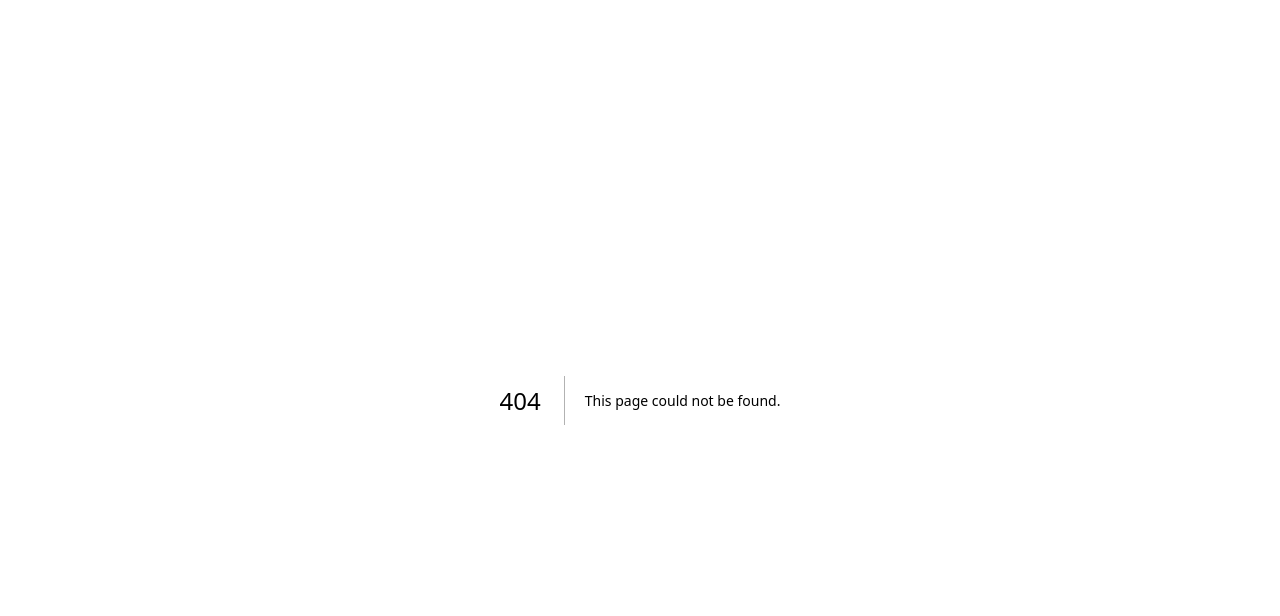
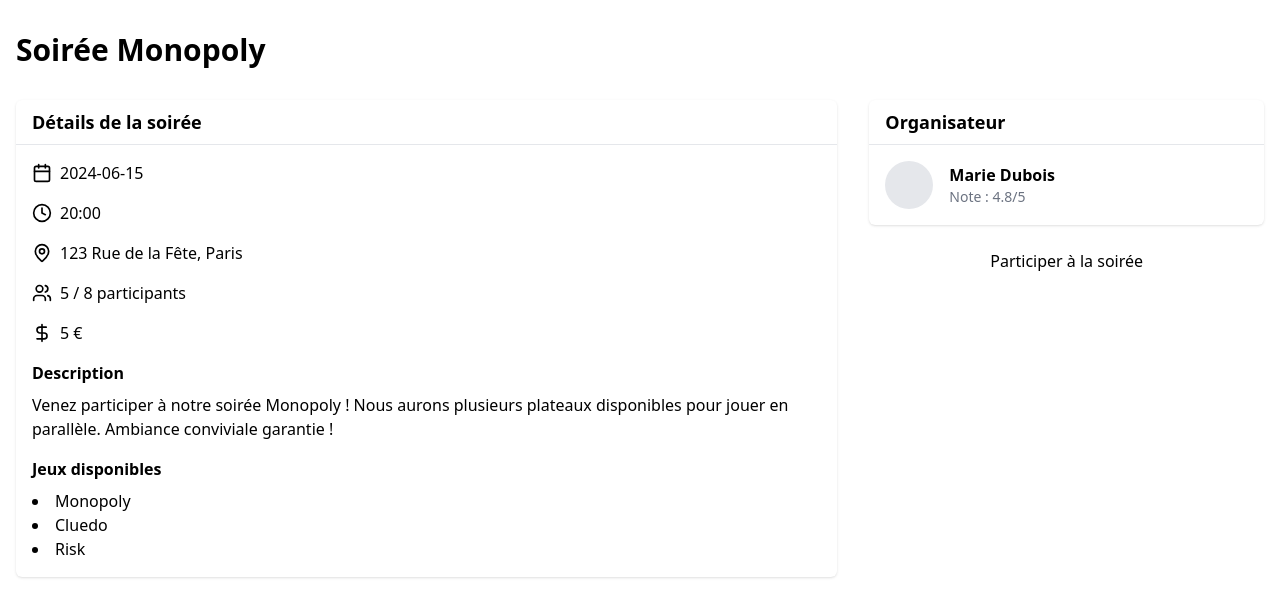
Before and after one commit to ssoumayabenhamadi/frontend, a Next.js app in the folder frontend/: page /partyDetails in a window 1280 px wide. Before the commit this address had no page. Shown: the top 616 px of the page. Built offline with nearby package versions, Linux system fonts and the light colour scheme.

Commit message:
rajouter liste des soirée avec le button details et participer

```diff
--- a/frontend/src/App.js
+++ b/frontend/src/App.js
@@ -6,6 +6,8 @@
 import Signup from "./pages/signup";
 import CreatePartyPage from "./pages/createParty";
 import ProfilePage from "./pages/auth/profile";
+import PartyList from "./pages/listPartys";
+import PartyDetailsPage from "./pages/partyDetails";
 function App() {
     return (
         <div className="App">
@@ -18,6 +20,8 @@
                     <Route path="/signup" element={<Signup />} />
                     <Route path="/createParty" element={<CreatePartyPage />} />
                     <Route path="/auth/profile" element={<ProfilePage />} />
+                    <Route path="/listPartys" element={<PartyList />} />
+                    <Route path="/party/:id" element={<PartyDetailsPage />} />
                 </Routes>
             </Router>
         </div>
--- a/frontend/src/components/layout/header.jsx
+++ b/frontend/src/components/layout/header.jsx
@@ -19,6 +19,9 @@
                 <a href="/createParty" className="text-sm font-medium hover:underline underline-offset-4">
                     Organiser
                 </a>
+                <a href="/listPartys" className="text-sm font-medium hover:underline underline-offset-4">
+                    Liste des soirées
+                </a>
                 <a href="/login" className="text-sm font-medium hover:underline underline-offset-4">
                     Connexion
                 </a>
--- a/frontend/src/components/ui/search.jsx
+++ b/frontend/src/components/ui/search.jsx
@@ -5,7 +5,7 @@
 
     const handleSubmit = (e) => {
         e.preventDefault();
-        onSearch(searchTerm); // Appelle la fonction de recherche passée en prop
+        onSearch(searchTerm);
     };
 
     return (
--- a/frontend/src/pages/FindParty.jsx
+++ b/frontend/src/pages/FindParty.jsx
@@ -41,7 +41,9 @@
         );
         setFilteredParties(results);
     };
-
+    const handleParticipate = (partyId) => {
+        alert(`Vous avez rejoint la soirée avec l'ID : ${partyId}`);
+    };
     return (
         <div className="container mx-auto px-4 py-12">
             <h1 className="text-3xl font-bold mb-8 text-center">Rechercher une soirée</h1>
@@ -64,6 +66,13 @@
                                     <strong>Date :</strong> {party.date}
                                 </p>
                                 <p className="mt-2 text-gray-600">{party.description}</p>
+                                <p className="mt-2 text-gray-600">{party.description}</p>
+                                <button
+                                    onClick={() => handleParticipate(party.id)}
+                                    className="mt-4 px-4 py-2 bg-blue-500 text-white rounded hover:bg-blue-600"
+                                >
+                                    Participer
+                                </button>
                             </CardContent>
                         </Card>
                     ))
--- a/frontend/src/pages/createParty.jsx
+++ b/frontend/src/pages/createParty.jsx
@@ -80,6 +80,9 @@
                     </div>
                 )}
                 <Button type="submit">Créer la soirée</Button>
+                <Button type="submit">Modifier la soirée</Button>
+                <Button type="submit">Supprimer la soirée</Button>
+
             </form>
         </div>
     )
--- a/frontend/src/pages/listPartys.jsx
+++ b/frontend/src/pages/listPartys.jsx
@@ -8,7 +8,7 @@
 } from "../components/ui/card";
 
 export default function PartyList() {
-    const [parties, setParties] = useState([
+    const [parties] = useState([
         {
             id: 1,
             name: "Soirée Monopoly",
@@ -65,6 +65,9 @@
                                 <span className="font-semibold">Places disponibles :</span> {party.spots}
                             </p>
                             <p className="mt-2 text-gray-600">{party.description}</p>
+                            <button to={`/party/${party.id}`} className="text-blue-500 hover:underline">
+                                Voir les détails
+                            </button>
                         </CardContent>
                     </Card>
                 ))}
--- /dev/null
+++ b/frontend/src/pages/partyDetails.jsx
@@ -0,0 +1,98 @@
+"use client"
+
+import { useState } from 'react'
+import { Button } from "../components/ui/Button"
+import { Card, CardContent, CardHeader, CardTitle } from "../components/ui/card"
+import { Avatar } from "../components/ui/avatar"
+import {AvatarFallback} from "../components/ui/AvatarFallback";
+import {AvatarImage} from "../components/ui/AvatarImage";
+import { Calendar, Clock, MapPin, Users, DollarSign } from 'lucide-react'
+
+export default function PartyDetailsPage() {
+    const [party] = useState({
+        id: 1,
+        name: "Soirée Monopoly",
+        type: "Jeux de société",
+        location: "123 Rue de la Fête, Paris",
+        date: "2024-06-15",
+        time: "20:00",
+        maxParticipants: 8,
+        currentParticipants: 5,
+        price: 5,
+        description: "Venez participer à notre soirée Monopoly ! Nous aurons plusieurs plateaux disponibles pour jouer en parallèle. Ambiance conviviale garantie !",
+        games: ["Monopoly", "Cluedo", "Risk"],
+        organizer: {
+            name: "Marie Dubois",
+            rating: 4.8,
+        },
+    })
+
+    return (
+        <div className="container mx-auto px-4 py-8">
+            <h1 className="text-3xl font-bold mb-8">{party.name}</h1>
+            <div className="grid grid-cols-1 md:grid-cols-3 gap-8">
+                <Card className="md:col-span-2">
+                    <CardHeader>
+                        <CardTitle>Détails de la soirée</CardTitle>
+                    </CardHeader>
+                    <CardContent>
+                        <div className="space-y-4">
+                            <div className="flex items-center">
+                                <Calendar className="w-5 h-5 mr-2" />
+                                <span>{party.date}</span>
+                            </div>
+                            <div className="flex items-center">
+                                <Clock className="w-5 h-5 mr-2" />
+                                <span>{party.time}</span>
+                            </div>
+                            <div className="flex items-center">
+                                <MapPin className="w-5 h-5 mr-2" />
+                                <span>{party.location}</span>
+                            </div>
+                            <div className="flex items-center">
+                                <Users className="w-5 h-5 mr-2" />
+                                <span>{party.currentParticipants} / {party.maxParticipants} participants</span>
+                            </div>
+                            <div className="flex items-center">
+                                <DollarSign className="w-5 h-5 mr-2" />
+                                <span>{party.price} €</span>
+                            </div>
+                            <div>
+                                <h3 className="font-semibold mb-2">Description</h3>
+                                <p>{party.description}</p>
+                            </div>
+                            <div>
+                                <h3 className="font-semibold mb-2">Jeux disponibles</h3>
+                                <ul className="list-disc list-inside">
+                                    {party.games.map((game, index) => (
+                                        <li key={index}>{game}</li>
+                                    ))}
+                                </ul>
+                            </div>
+                        </div>
+                    </CardContent>
+                </Card>
+                <div className="space-y-6">
+                    <Card>
+                        <CardHeader>
+                            <CardTitle>Organisateur</CardTitle>
+                        </CardHeader>
+                        <CardContent>
+                            <div className="flex items-center space-x-4">
+                                <Avatar>
+                                    <AvatarImage src="/placeholder-avatar.jpg" alt={party.organizer.name} />
+                                    <AvatarFallback>{party.organizer.name.split(' ').map(n => n[0]).join('')}</AvatarFallback>
+                                </Avatar>
+                                <div>
+                                    <p className="font-semibold">{party.organizer.name}</p>
+                                    <p className="text-sm text-gray-500">Note : {party.organizer.rating}/5</p>
+                                </div>
+                            </div>
+                        </CardContent>
+                    </Card>
+                    <Button className="w-full">Participer à la soirée</Button>
+                </div>
+            </div>
+        </div>
+    )
+}
```
Also changed, not shown: frontend/src/pages/massagerie.jsx (added).
